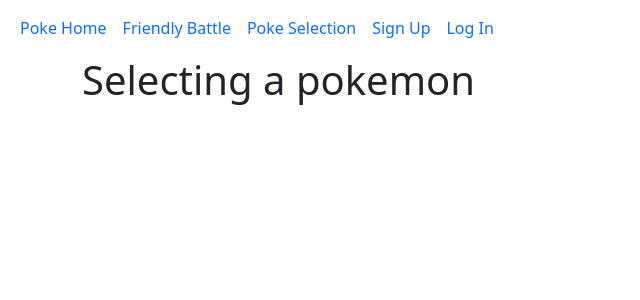
After one commit to Syper11/pokemon, a Flask app: page /poke_selection in a window 1280 px wide. The commit adds this page. Shown: the top 300 px of the page, without its empty margins (0-640 px from the left). Run offline with Flask 3, Linux system fonts and the light colour scheme; some libraries are stand-ins or nearby versions.

```diff
--- a/app/routes.py
+++ b/app/routes.py
@@ -6,17 +6,16 @@
 @app.route('/')
 def homepage():
     people = ['Brett','Jordan']
-    text = "sending this from python!!"
-    return render_template('index.html', people = people,my_text =text)
+    return render_template('index.html', people = people)
 
-@app.route('/contact')
-def contactPage():
-    return render_template('contact.html')
+@app.route('/friendly_battle')
+def friendly_battle():
+    return render_template('friendly_battle.html')
 
 
-@app.route('/about')
-def aboutPage():
-    return render_template('about.html')
+@app.route('/poke_selection')
+def apoke_selection():
+    return render_template('poke_selection.html')
 
 
 @app.route('/signup', methods=["GET", "POST"])
@@ -37,7 +36,11 @@
 
             user.saveToDB()
 
-            return redirect(url_for('contactPage'))
+            return redirect(url_for('friendly_battle'))
 
 
     return render_template('signup.html', form = form )
+
+@app.route('/login')
+def login():
+    return render_template('login.html')
--- a/app/templates/base.html
+++ b/app/templates/base.html
@@ -8,14 +8,11 @@
 <link rel="stylesheet" href="https://cdnjs.cloudflare.com/ajax/libs/twitter-bootstrap/5.1.0/css/bootstrap.min.css">
 <link rel="stylesheet" href="https://cdnjs.cloudflare.com/ajax/libs/font-awesome/5.15.4/css/all.min.css">
 
-<link rel="stylesheet" href="{{ url_for('static', filename='main.css') }}">
-
 
 <title>Title</title>
 </head>
 <body>
 
-    <img src="{{ url_for('static', filename='ig_logo.png') }}" alt="logo">
     {% include 'nav.html' %}
 
     {% block content %}
@@ -23,10 +20,6 @@
 
     {% endblock %}
 
-    <footer style="background-color: dodgerblue;">
-        This is the footer
-    </footer>
-
 
 <script src="https://cdnjs.cloudflare.com/ajax/libs/popper.js/2.9.2/umd/popper.min.js"></script>
 <script src="https://cdnjs.cloudflare.com/ajax/libs/twitter-bootstrap/5.1.0/js/bootstrap.min.js"></script>
--- a/app/templates/about.html
+++ b/app/templates/friendly_battle.html
@@ -2,7 +2,7 @@
 {% block content %}
 
 
-    <h1>About PAGE</h1>
+    <h1>Battle With Friends</h1>
 
 
 {% endblock %}
--- /dev/null
+++ b/app/templates/login.html
@@ -0,0 +1,6 @@
+{% include 'base.html' %}
+{% block content %}
+
+<h1>Log In Page</h1>
+
+{% endblock %}
--- a/app/templates/nav.html
+++ b/app/templates/nav.html
@@ -1,6 +1,6 @@
 <nav class="navbar navbar-expand-lg bg-body-tertiary">
     <div class="container-fluid">
-      <a class="navbar-brand" href="#">Navbar</a>
+
       <button class="navbar-toggler" type="button" data-bs-toggle="collapse" data-bs-target="#navbarNav" aria-controls="navbarNav" aria-expanded="false" aria-label="Toggle navigation">
         <span class="navbar-toggler-icon"></span>
       </button>
@@ -8,16 +8,16 @@
         <ul class="navbar-nav">
 
           <li class="nav-item">
-            <a class="nav-link active" aria-current="page" href="/">Home</a>
+            <a class="nav-link active" aria-current="page" href="/">Poke Home</a>
           </li>
 
 
           <li class="nav-item">
-            <a class="nav-link" href="/contact">Contact</a>
+            <a class="nav-link" href="/friendly_battle">Friendly Battle</a>
           </li>
 
           <li class="nav-item">
-            <a class="nav-link" href="/about">About</a>
+            <a class="nav-link" href="/poke_selection">Poke Selection</a>
           </li>
 
           <li class="nav-item">
--- /dev/null
+++ b/app/templates/poke_selection.html
@@ -0,0 +1,12 @@
+{% extends 'base.html' %}
+{% block content %}
+
+<div class='container poke_selection'>
+    <div class="row justify-content-center">
+        <h1>Selecting a pokemon</h1>
+    </div>
+</div>
+
+
+
+{% endblock %}
```
Also changed, not shown: app/models.py (+1 -15 lines), app/templates/contact.html (deleted, +0 -8 lines), app/templates/index.html (+1 -14 lines), migrations/versions/88a4b88ca87c_.py (added, +36 -0 lines), poke_selector.py (added, +54 -0 lines), 1 other file.
